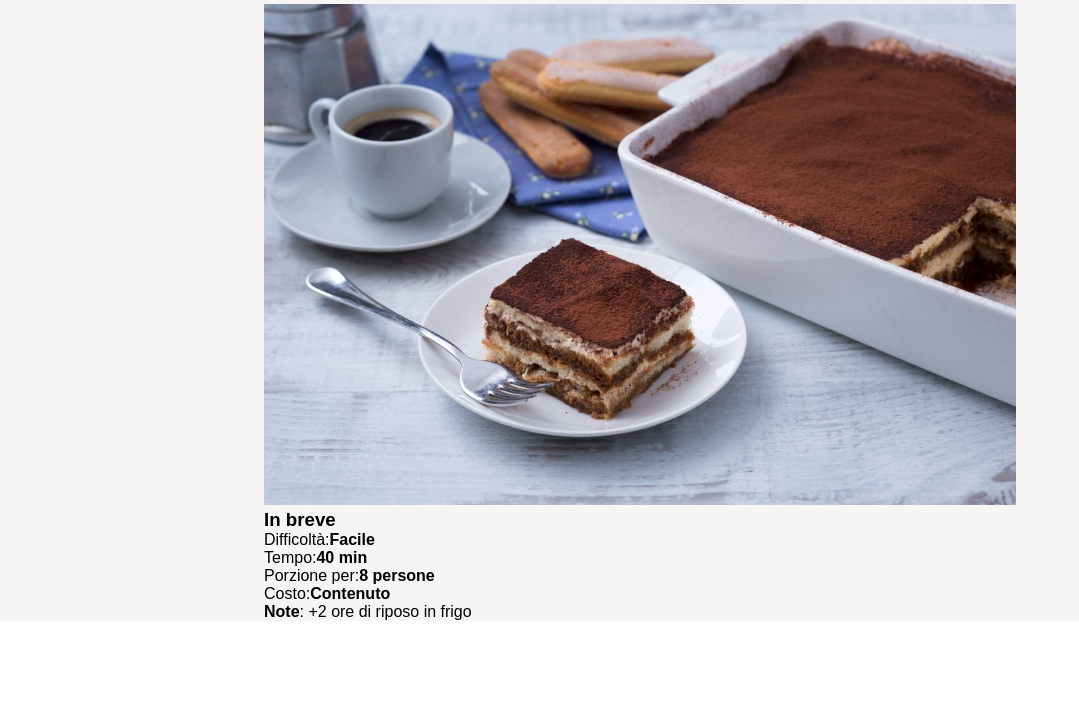
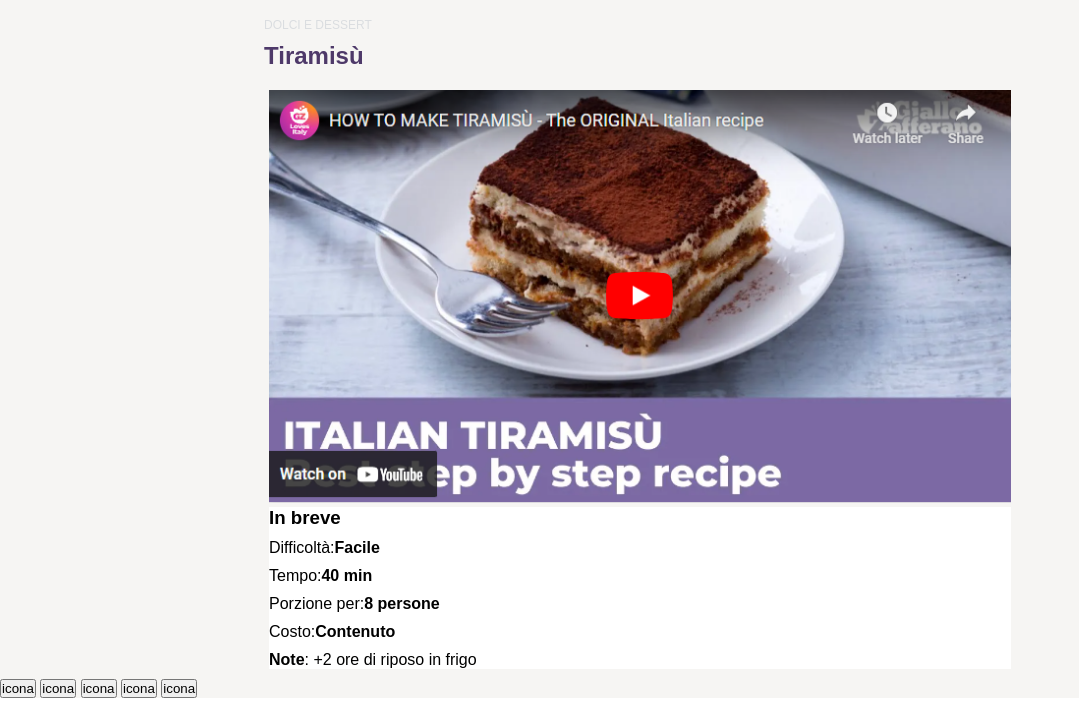
Before and after one commit to Federica-Gallucci/htmlcss-responsive-layout, a plain HTML site: page index.html in a window 1280 px wide. Shown: the part 79-800 px from the top of the page, without its empty margins (0-1079 px from the left). Drawn offline with Linux system fonts and the light colour scheme.

Commit message:
add social structure

```diff
--- a/css/style.css
+++ b/css/style.css
@@ -95,6 +95,8 @@ header {
   font-family: ;
   font-style: italic;
   text-align: center;
+  padding-top: 20px;
+  padding-bottom: 20px;
 }
 
 /* MAIN */
@@ -103,6 +105,60 @@ main {
   background-color: #f6f5f3;
 }
 
+/* MATERIAL SECTION */
+
+/*  per config tablet
+
+.utility {
+  display: flex;
+  flex-wrap: wrap;
+}
+
+.lista {
+  width: calc(100% / 3);
+}
+  */
+
+#material .space {
+  padding-top: 10px;
+}
+
+#material .accessories {
+  font-size: 12px;
+  color: #dadde0;
+  padding-top: 20px;
+  padding-bottom: 10px;
+}
+
+#material .title {
+  color: #4e3969;
+  padding-bottom: 10px;
+}
+
+#material .card {
+  padding: 10px 5px;
+}
+
+#material .card-contents {
+  background-color: white;
+}
+
+#material .card-media {
+  margin-bottom: 0;
+}
+
+/* SOCIAL SECTION */
+
+#social .none {
+  display: none;
+}
+
+/* ICONE SECTION */
+
+/* ADVERTISEMENT SECTION */
+
+/* PRESENTATION SECTION */
+
 /* FOOTER */
 
 footer {
--- a/index.html
+++ b/index.html
@@ -29,20 +29,20 @@
     <main>
       <section id="material">
         <div class="container">
-          <p>DOLCI E DESSERT</p>
-          <h2>Tiramisù</h2>
+          <p class="accessories">DOLCI E DESSERT</p>
+          <h2 class="title">Tiramisù</h2>
           <div class="card">
             <div class="card-media">
-              <img src="./img/tiramisu.jpg" alt="tiramisù" />
+              <img src="./img/image (10).png" alt="tiramisù" />
             </div>
             <div class="card-contents">
               <h3>In breve</h3>
-              <ul>
-                <li>Difficoltà:<strong>Facile</strong></li>
-                <li>Tempo:<strong>40 min</strong></li>
-                <li>Porzione per:<strong>8 persone</strong></li>
-                <li>Costo:<strong>Contenuto</strong></li>
-                <li><strong>Note</strong>: +2 ore di riposo in frigo</li>
+              <ul class="utility">
+                <li class="space lista">Difficoltà:<strong>Facile</strong></li>
+                <li class="space lista">Tempo:<strong>40 min</strong></li>
+                <li class="space lista" >Porzione per:<strong>8 persone</strong></li>
+                <li class="space lista" >Costo:<strong>Contenuto</strong></li>
+                <li class="space lista" ><strong>Note</strong>: +2 ore di riposo in frigo</li>
               </ul>
                 </div>
               </div>
@@ -51,11 +51,20 @@
         </div>
       </section>
 
-      <section id="social"></section>
+      <section id="social">
+        <button class="facebook">icona<span class="none">FACEBOOK</span></button>
+        <button class="twitter">icona<span class="none">TWITTER</span></button>
+        <button class="instagram">icona<span class="none">INSTAGRAM</span></button>
+        <button class="pinterest">icona<span class="none">PINTEREST</span></button>
+        <button class="youtube">icona<span class="none">YOUTUBE</span></button>
+
+      </section>
+
+      <section id="icone"></section>
 
       <section id="advertisement"></section>
 
-      <section id="icone"></section>
+
 
       <section id="presentation"></section>
     </main>
```
